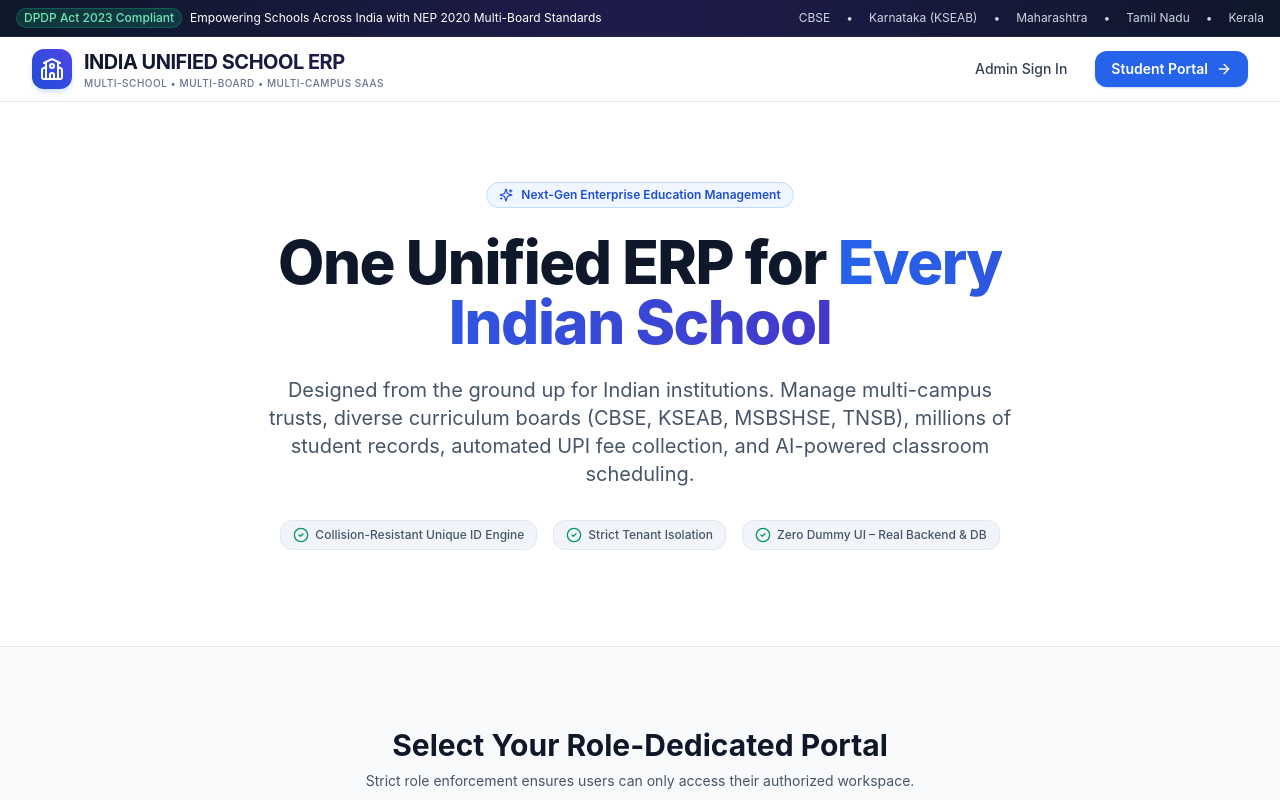
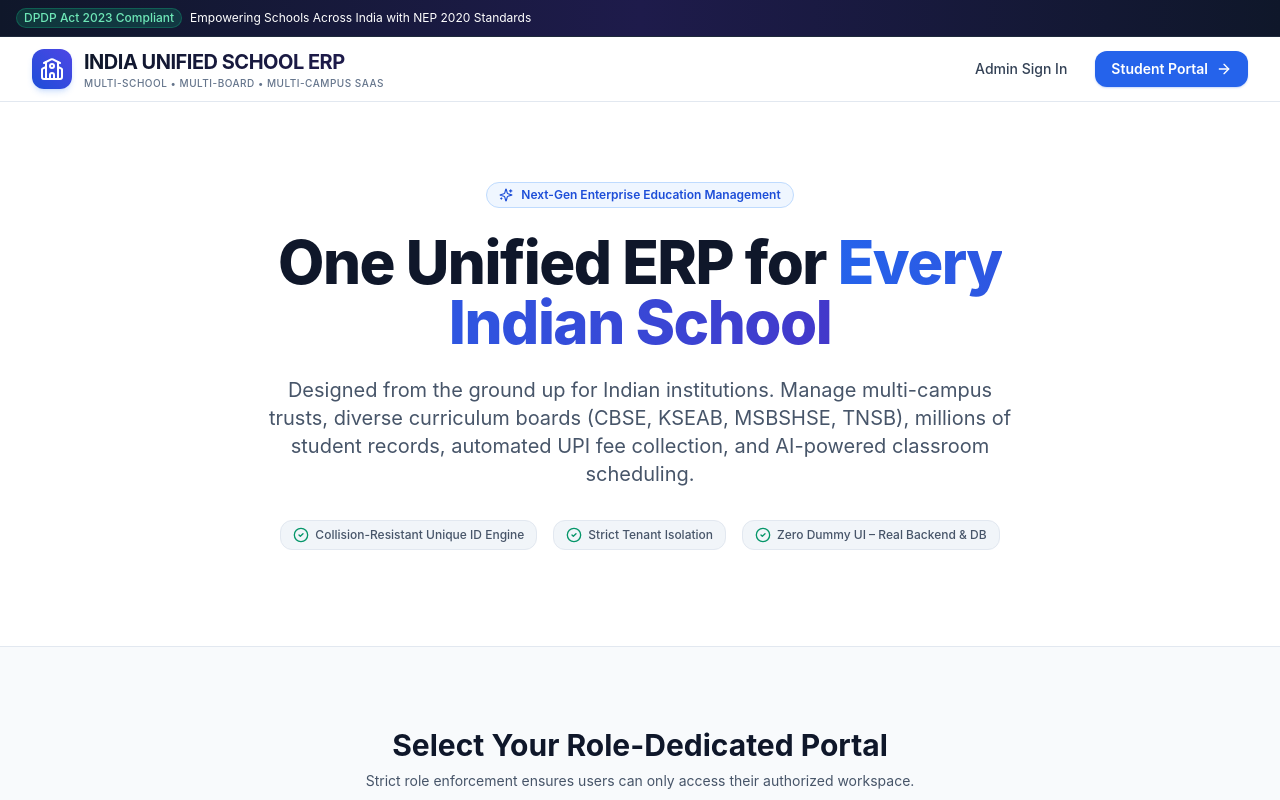
Before and after one commit to pranav36018/bbh-school-erp, a Next.js app: page / in a window 1280 px wide. Shown: the top 800 px of the page. Built offline with nearby package versions, Linux system fonts and the light colour scheme.

Commit message:
fix: remove board tags banner from home page

```diff
--- a/src/app/page.tsx
+++ b/src/app/page.tsx
@@ -91,18 +91,7 @@ export default function HomePage() {
             <span className="inline-flex items-center rounded-full bg-emerald-500/20 px-2 py-0.5 font-medium text-emerald-300 ring-1 ring-inset ring-emerald-500/30">
               DPDP Act 2023 Compliant
             </span>
-            <span>Empowering Schools Across India with NEP 2020 Multi-Board Standards</span>
-          </div>
-          <div className="flex items-center gap-4 text-slate-300">
-            <span>CBSE</span>
-            <span>•</span>
-            <span>Karnataka (KSEAB)</span>
-            <span>•</span>
-            <span>Maharashtra</span>
-            <span>•</span>
-            <span>Tamil Nadu</span>
-            <span>•</span>
-            <span>Kerala</span>
+            <span>Empowering Schools Across India with NEP 2020 Standards</span>
           </div>
         </div>
       </div>
```
